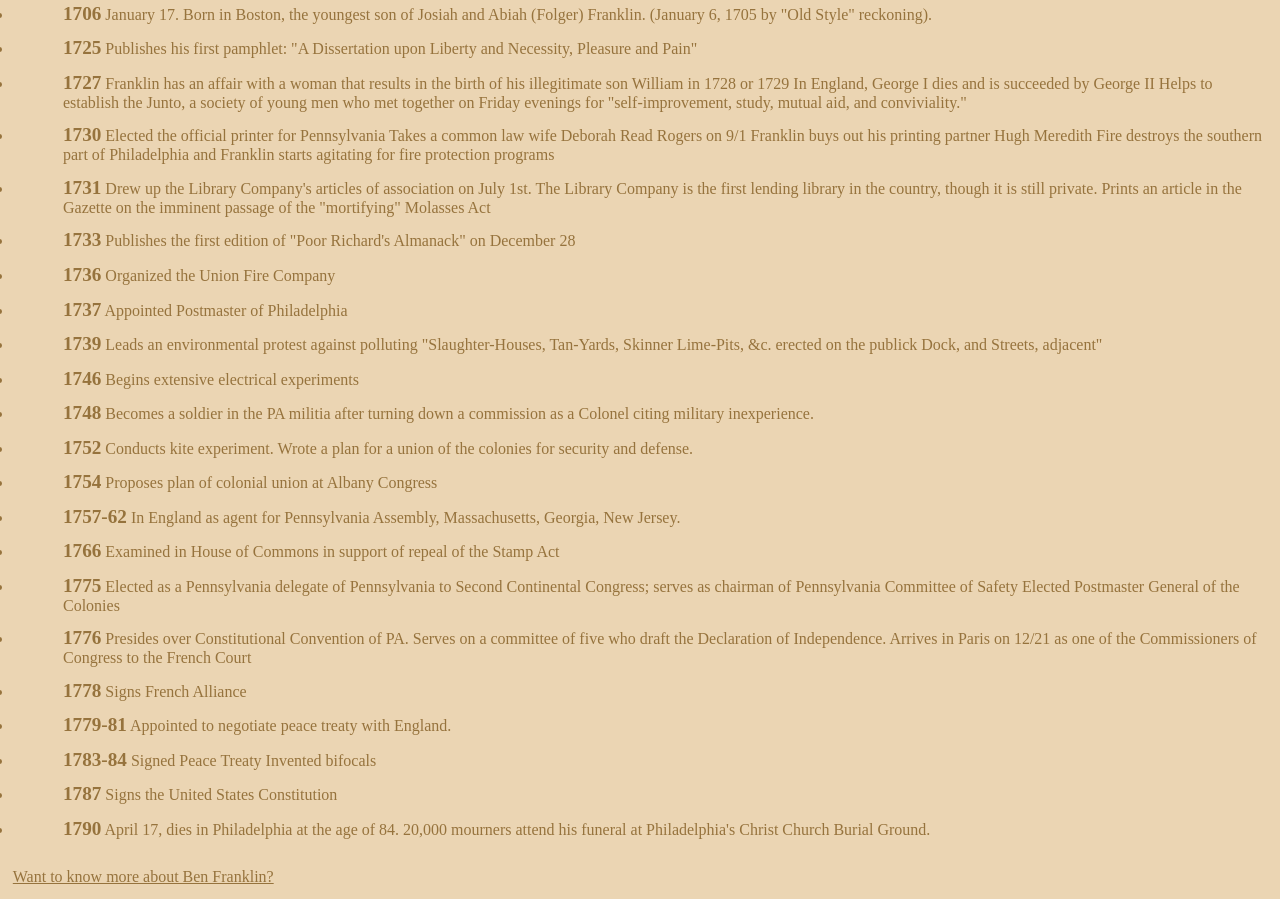
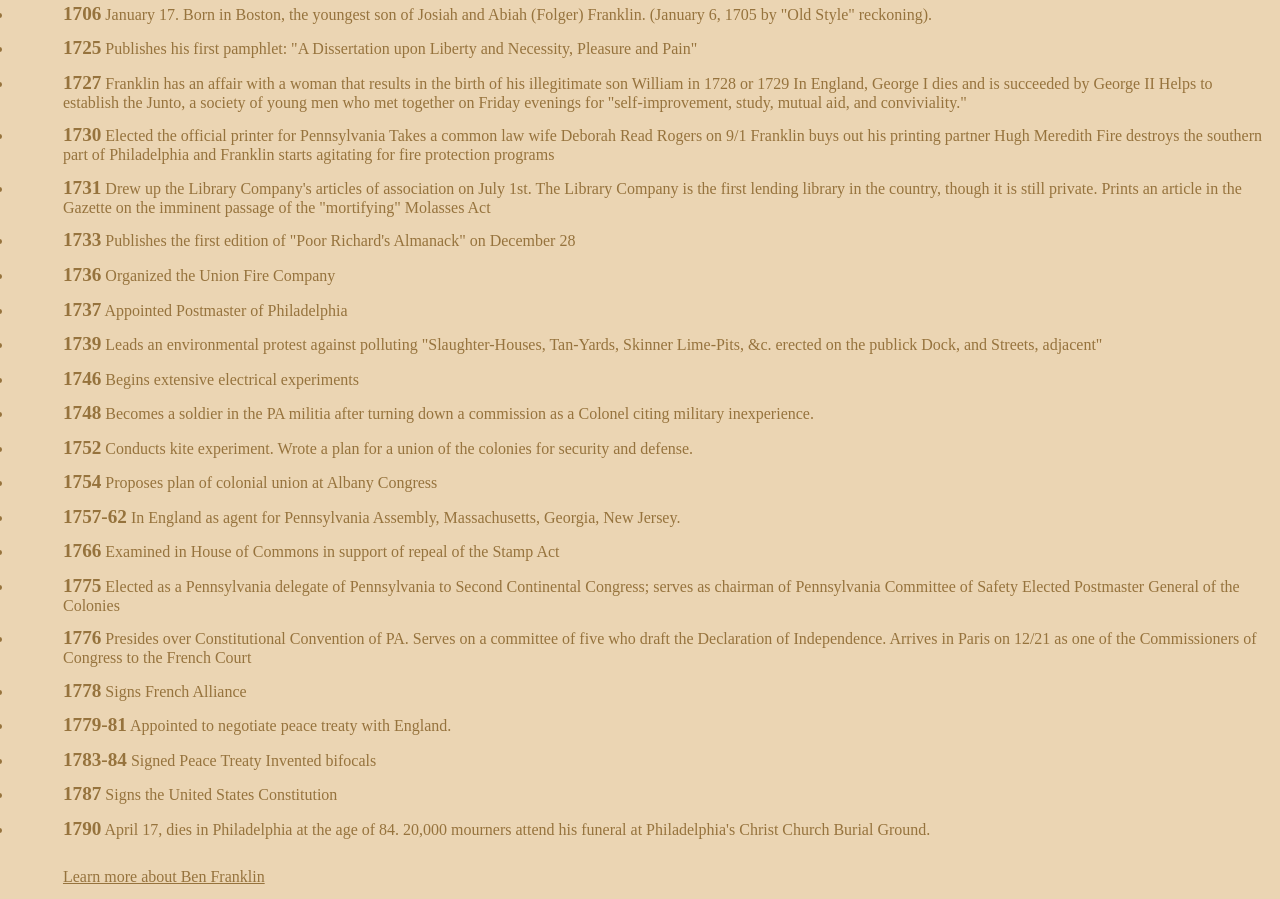
Before and after one commit to laneeverhart/Tribute-Page, a plain HTML site: page index.html in a window 1280 px wide. Shown: the part 565-1464 px from the top of the page. Drawn offline with Linux system fonts and the light colour scheme.

Commit message:
fix link

```diff
--- a/BenFranklin.css
+++ b/BenFranklin.css
@@ -72,4 +72,5 @@ li {
 
 .atag {
 	color: #96733d;
+	padding-left: 4%;
 }
--- a/index.html
+++ b/index.html
@@ -46,7 +46,7 @@
 	<li><span>1787</span> Signs the United States Constitution</li>
 	<li><span>1790</span>  April 17, dies in Philadelphia at the age of 84. 20,000 mourners attend his funeral at Philadelphia's Christ Church Burial Ground.</li>
 </ul>
-	<a class="atag" href="https://en.wikipedia.org/wiki/Benjamin_Franklin">Want to know more about Ben Franklin?</a>
+	<a class="atag" href="https://en.wikipedia.org/wiki/Benjamin_Franklin">Learn more about Ben Franklin</a>
 </div>
 </body>
 </html>
```
